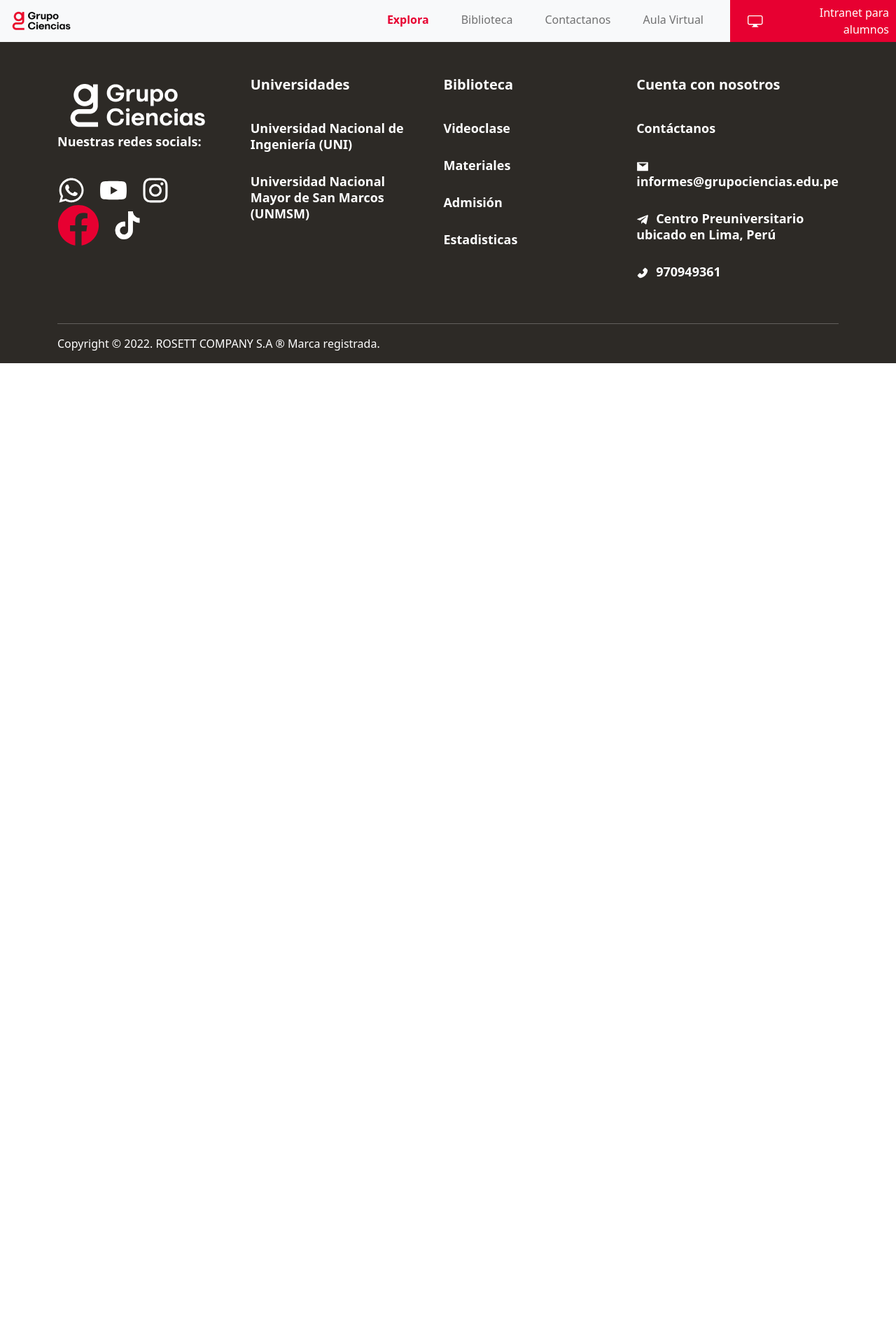
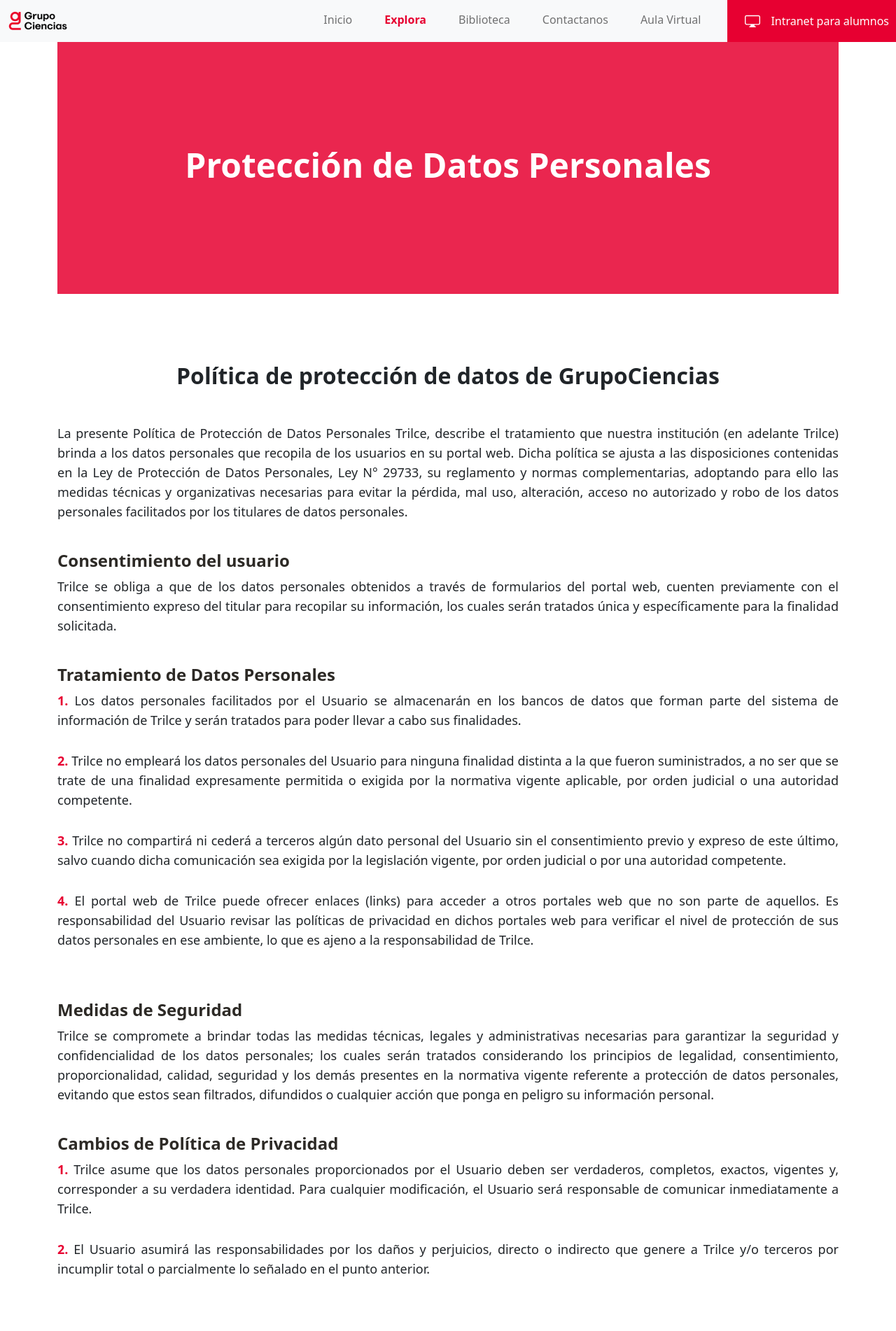
Before and after one commit to alexabadp/landing-gc, a React (Create React App) app: page /politicaproteccion in a window 1280 px wide. Shown: the top 1902 px of the page at 70% size. Before the commit the page ends 800 px from the top, so only its background shows below. Built offline with nearby package versions, Linux system fonts and the light colour scheme.

Commit message:
changes 07112022

```diff
--- a/src/App.js
+++ b/src/App.js
@@ -5,23 +5,25 @@ import Header from "./Layouts/Header/Header";
 import { Container } from "react-bootstrap";
 import ContactUs from "./Components/ContactUs/ContactUs";
 import Footer from "./Layouts/Footer/Footer";
+import LibroReclamaciones from "./Components/LibroReclamaciones/LibroReclamaciones";
+import PoliticaProteccion from "./Components/PoliticaProteccion/PoliticaProteccion";
 
 const LandingPage = () => {
   return (
     <Switch>
       <Route exact path="/" component={ContactUs} />
+      <Route exact path="/libroreclamaciones" component={LibroReclamaciones} />
+      <Route exact path="/politicaproteccion" component={PoliticaProteccion} />
     </Switch>
   );
 };
 
 function App() {
   return (
-    <div className="page-container">
-      <div className="content-wrap">
-        <Header />
-        <LandingPage />
-        <Footer />
-      </div>
+    <div className="c-content">
+      <Header />
+      <LandingPage />
+      <Footer />
     </div>
   );
 }
--- /dev/null
+++ b/src/Components/LibroReclamaciones/LibroReclamaciones.js
@@ -0,0 +1,18 @@
+import { withRouter } from "react-router-dom";
+
+function LibroReclamaciones() {
+  return (
+    <>
+      <div id="services" className="cards-1 bg-gray">
+        <div className="container">
+          <div className="header-content col-lg-12">
+            <h1 className="header-title">Libro de Reclamaciones</h1>
+          </div>
+          <div className="header-content col-lg-12"></div>
+        </div>
+      </div>
+    </>
+  );
+}
+
+export default withRouter(LibroReclamaciones);
--- /dev/null
+++ b/src/Components/PoliticaProteccion/PoliticaProteccion.css
@@ -0,0 +1,76 @@
+.header-content {
+  background-color: rgba(231, 0, 49, 0.85);
+  height: 360px;
+  display: flex;
+  align-items: center;
+  justify-content: center;
+}
+
+.header-title {
+  width: 761px;
+  height: 62px;
+  left: 350px;
+  top: 155px;
+  text-align: center;
+  font-style: normal;
+  font-weight: 800;
+  font-size: 48px;
+  line-height: 62px;
+  color: white;
+}
+
+.header-subtitle {
+  text-align: center;
+  font-style: normal;
+  font-weight: 700;
+  font-size: 18px;
+  line-height: 23px;
+  color: white;
+}
+
+.body-title {
+  text-align: center;
+  font-style: normal;
+  font-weight: 800;
+  font-size: 32px;
+  line-height: 41px;
+  margin-top: 96px;
+  margin-bottom: 48px;
+}
+
+p {
+  font-style: normal;
+  font-weight: 400;
+  font-size: 18px;
+  line-height: 28px;
+  text-align: justify;
+}
+
+.subtitle-title {
+  color: #2d2a26;
+  font-style: normal;
+  font-weight: 800;
+  font-size: 24px;
+  line-height: 31px;
+  margin-top: 40px;
+}
+
+ol {
+  list-style-type: none;
+  padding-left: 0;
+}
+
+ol li {
+  font-style: normal;
+  font-weight: 400;
+  font-size: 18px;
+  line-height: 28px;
+  counter-increment: my-awesome-counter;
+  text-align: justify;
+}
+
+ol li::before {
+  content: counter(my-awesome-counter) ". ";
+  color: #e70031;
+  font-weight: bold;
+}
--- /dev/null
+++ b/src/Components/PoliticaProteccion/PoliticaProteccion.js
@@ -0,0 +1,123 @@
+import { withRouter } from "react-router-dom";
+import "./PoliticaProteccion.css";
+
+function PoliticaProteccion() {
+  return (
+    <>
+      <div id="services" className="cards-1 bg-gray">
+        <div className="container">
+          <div className="header-content col-lg-12">
+            <h1 className="header-title">Protección de Datos Personales</h1>
+          </div>
+
+          <div className="row">
+            <div className="col-lg-12">
+              <h1 className="body-title">
+                Política de protección de datos de GrupoCiencias
+              </h1>
+
+              <p>
+                La presente Política de Protección de Datos Personales Trilce,
+                describe el tratamiento que nuestra institución (en adelante
+                Trilce) brinda a los datos personales que recopila de los
+                usuarios en su portal web. Dicha política se ajusta a las
+                disposiciones contenidas en la Ley de Protección de Datos
+                Personales, Ley N° 29733, su reglamento y normas
+                complementarias, adoptando para ello las medidas técnicas y
+                organizativas necesarias para evitar la pérdida, mal uso,
+                alteración, acceso no autorizado y robo de los datos personales
+                facilitados por los titulares de datos personales.
+              </p>
+              <h1 className="subtitle-title">Consentimiento del usuario</h1>
+              <p>
+                Trilce se obliga a que de los datos personales obtenidos a
+                través de formularios del portal web, cuenten previamente con el
+                consentimiento expreso del titular para recopilar su
+                información, los cuales serán tratados única y específicamente
+                para la finalidad solicitada.
+              </p>
+              <h1 className="subtitle-title">
+                Tratamiento de Datos Personales
+              </h1>
+              <ol>
+                <li>
+                  Los datos personales facilitados por el Usuario se almacenarán
+                  en los bancos de datos que forman parte del sistema de
+                  información de Trilce y serán tratados para poder llevar a
+                  cabo sus finalidades.
+                </li>
+                <li>
+                  Trilce no empleará los datos personales del Usuario para
+                  ninguna finalidad distinta a la que fueron suministrados, a no
+                  ser que se trate de una finalidad expresamente permitida o
+                  exigida por la normativa vigente aplicable, por orden judicial
+                  o una autoridad competente.
+                </li>
+                <li>
+                  Trilce no compartirá ni cederá a terceros algún dato personal
+                  del Usuario sin el consentimiento previo y expreso de este
+                  último, salvo cuando dicha comunicación sea exigida por la
+                  legislación vigente, por orden judicial o por una autoridad
+                  competente.
+                </li>
+                <li>
+                  El portal web de Trilce puede ofrecer enlaces (links) para
+                  acceder a otros portales web que no son parte de aquellos. Es
+                  responsabilidad del Usuario revisar las políticas de
+                  privacidad en dichos portales web para verificar el nivel de
+                  protección de sus datos personales en ese ambiente, lo que es
+                  ajeno a la responsabilidad de Trilce.
+                </li>
+              </ol>
+              <h1 className="subtitle-title">Medidas de Seguridad</h1>
+              <p>
+                Trilce se compromete a brindar todas las medidas técnicas,
+                legales y administrativas necesarias para garantizar la
+                seguridad y confidencialidad de los datos personales; los cuales
+                serán tratados considerando los principios de legalidad,
+                consentimiento, proporcionalidad, calidad, seguridad y los demás
+                presentes en la normativa vigente referente a protección de
+                datos personales, evitando que estos sean filtrados, difundidos
+                o cualquier acción que ponga en peligro su información personal.
+              </p>
+              <h1 className="subtitle-title">
+                Cambios de Política de Privacidad
+              </h1>
+              <ol>
+                <li>
+                  Trilce asume que los datos personales proporcionados por el
+                  Usuario deben ser verdaderos, completos, exactos, vigentes y,
+                  corresponder a su verdadera identidad. Para cualquier
+                  modificación, el Usuario será responsable de comunicar
+                  inmediatamente a Trilce.
+                </li>
+                <li>
+                  El Usuario asumirá las responsabilidades por los daños y
+                  perjuicios, directo o indirecto que genere a Trilce y/o
+                  terceros por incumplir total o parcialmente lo señalado en el
+                  punto anterior.
+                </li>
+              </ol>
+              <h1 className="subtitle-title">
+                Cambios de Política de Privacidad
+              </h1>
+              <p>
+                Trilce se reserva el derecho de modificar y/o actualizar la
+                presente Política de Privacidad con fines de mejora, ya sea para
+                adaptarla a futuros cambios que pueda requerir el marco
+                normativo vigente, brindar una mejor calidad de servicio o
+                comunicar nuevas alternativas relacionadas a la presente
+                Política. Es responsabilidad del Usuario mantenerse informado
+                sobre los cambios que se introduzcan a esta Política de
+                Privacidad publicando en este Sitio la versión actualizada o
+                modificada de la misma.
+              </p>
+            </div>
+          </div>
+        </div>
+      </div>
+    </>
+  );
+}
+
+export default withRouter(PoliticaProteccion);
--- a/src/Layouts/Footer/Footer.css
+++ b/src/Layouts/Footer/Footer.css
@@ -1,10 +1,12 @@
-.main-footer {
+.footer {
   color: white;
   background-color: #2d2a26;
   padding-top: 3em;
   position: relative;
   bottom: 0;
   width: 100%;
+  height: 503px;
+  overflow-x: hidden;
 }
 
 h4 {
--- a/src/Layouts/Footer/Footer.js
+++ b/src/Layouts/Footer/Footer.js
@@ -14,11 +14,9 @@ import { AiFillMail, AiFillPhone } from "react-icons/ai";
 function Footer() {
   const style = { fontSize: "1em", marginRight: "20px" };
   return (
-    <div>
-      <div className="main-footer">
-        <div className="container">
+    <footer className="c-footer footer clearfix">
+      <div className="float-xs-left footer-content">
         <div className="row">
-            {/* Column1 */}
           <div className="col">
             <Image
               src={logo}
@@ -50,8 +48,16 @@ function Footer() {
             <ul className="list-unstyled">
               <li>Videoclase</li>
               <li>Materiales</li>
-                <li>Admisión</li>
-                <li>Estadisticas</li>
+              <li>
+                <a className="footer-link" href="/libroreclamaciones">
+                  Admisión
+                </a>
+              </li>
+              <li>
+                <a className="footer-link" href="/politicaproteccion">
+                  Estadisticas
+                </a>
+              </li>
             </ul>
           </div>
           {/* Column4 */}
@@ -75,14 +81,8 @@ function Footer() {
           </div>
         </div>
         <hr />
-          <div className="row">
-            <p className="col-sm">
-              Copyright © 2022. ROSETT COMPANY S.A ® Marca registrada.
-            </p>
       </div>
-        </div>
-      </div>
-    </div>
+    </footer>
   );
 }
 
--- a/src/Layouts/Header/Header.css
+++ b/src/Layouts/Header/Header.css
@@ -1,6 +1,6 @@
 .intranet-button {
   background-color: #e70031 !important;
-  width: 237px;
+
   height: 60px;
   color: white;
   text-align: right;
--- a/src/Layouts/Header/Header.js
+++ b/src/Layouts/Header/Header.js
@@ -6,8 +6,6 @@ import "./Header.css";
 
 function Header() {
   return (
-    <Container fluid>
-      <Row>
     <Navbar
       bg="light"
       expand="lg"
@@ -23,12 +21,13 @@ function Header() {
         src={logo}
         className="navbar-logo"
         style={{
-              marginLeft: "15px",
+          marginLeft: "10px",
         }}
       />
       <Navbar.Toggle aria-controls="basic-navbar-nav" />
       <Navbar.Collapse id="basic-navbar-nav">
         <Nav className="justify-content-end" style={{ width: "100%" }}>
+          <Nav.Link href="#link">Inicio</Nav.Link>
           <Nav.Link
             href="#home"
             style={{ color: "#e70031", fontWeight: "bold" }}
@@ -40,6 +39,9 @@ function Header() {
           <Nav.Link href="#link">Aula Virtual</Nav.Link>
           <div
             className="intranet-button"
+            onClick={() =>
+              window.open("https://grupociencias.edu.pe/intranet/#/login")
+            }
             style={{
               display: "flex",
               alignItems: "center",
@@ -52,8 +54,6 @@ function Header() {
         </Nav>
       </Navbar.Collapse>
     </Navbar>
-      </Row>
-    </Container>
   );
 }
 
```
Lines whose indentation alone changed are shown as unchanged.
